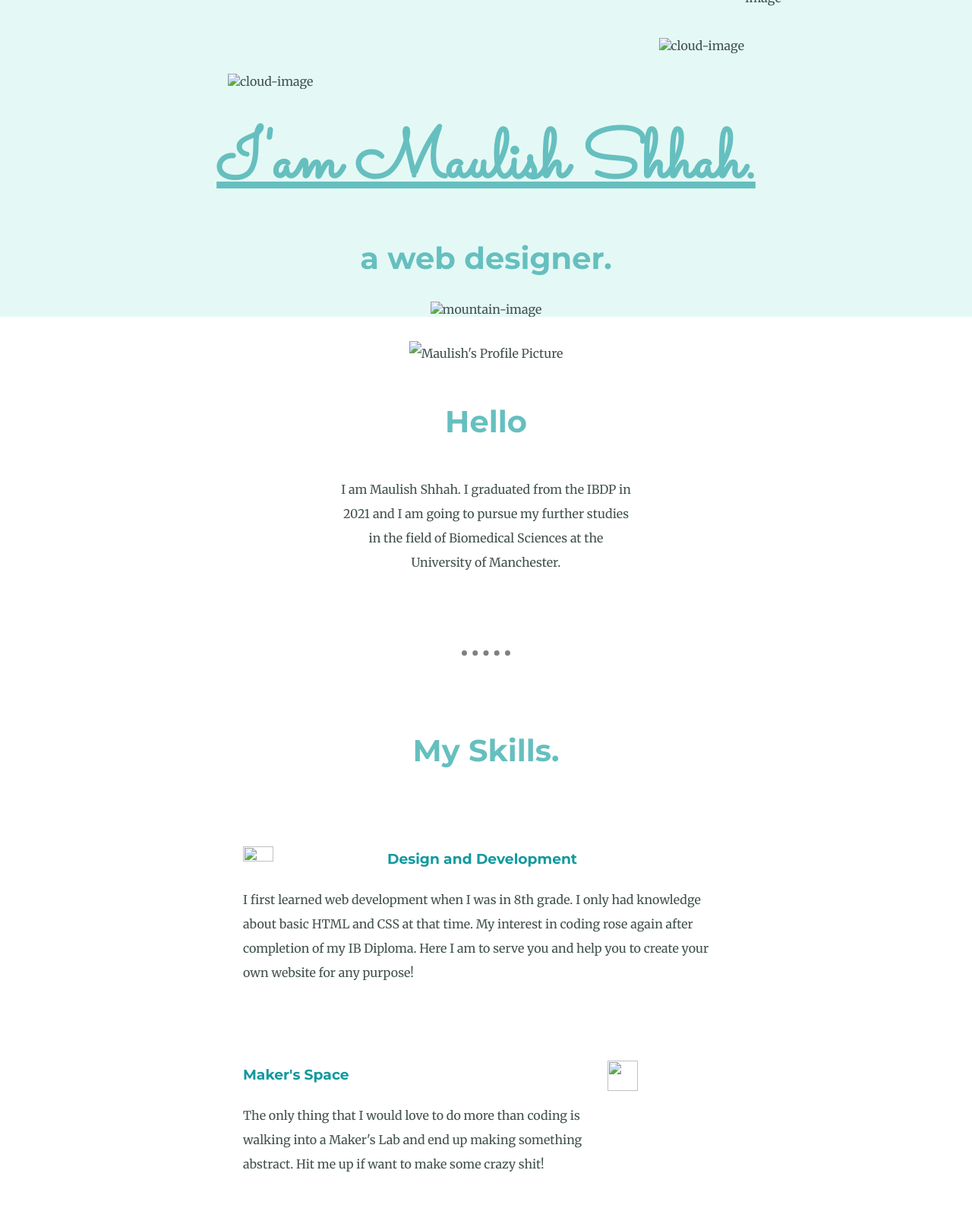
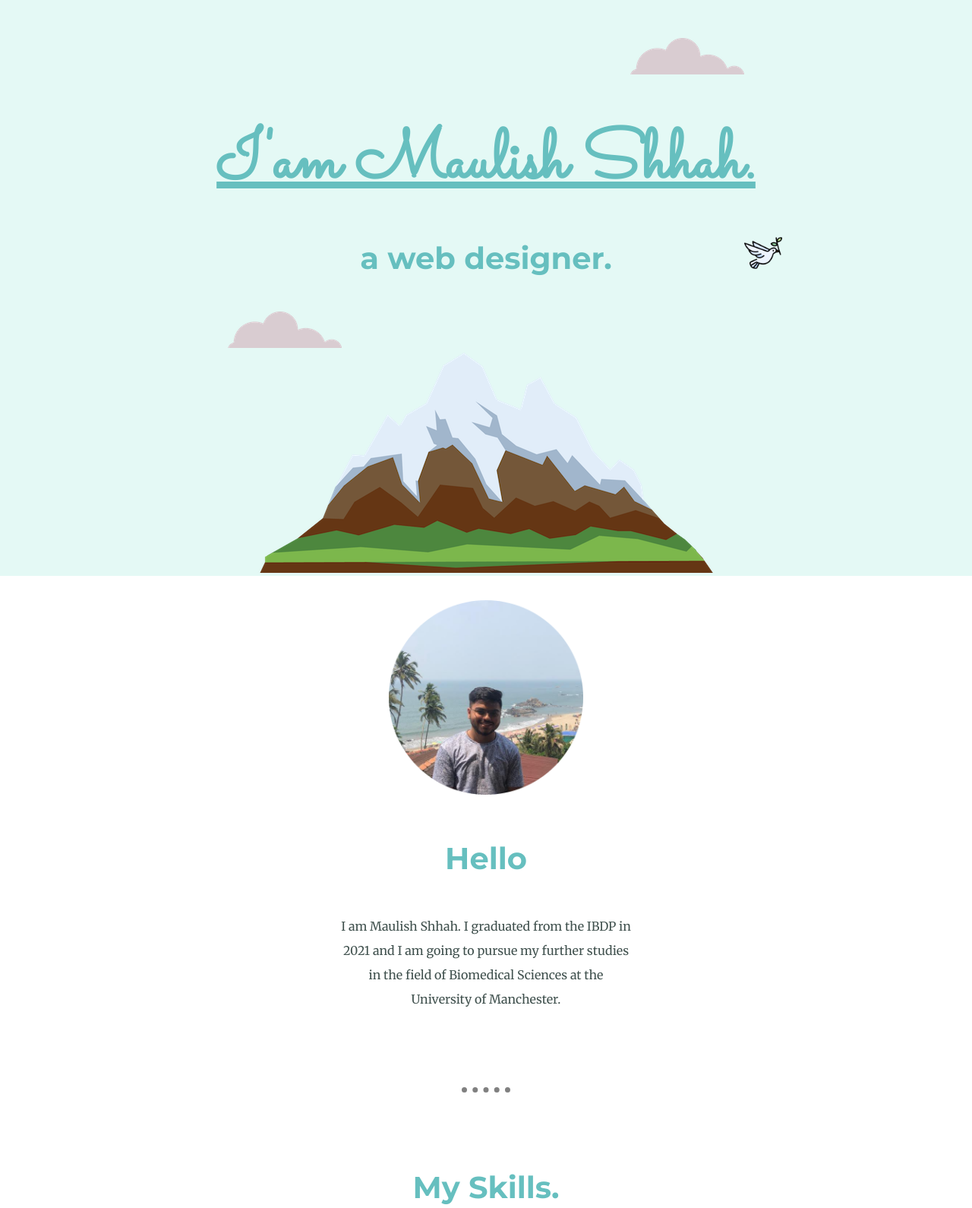
Before and after one commit to maulishshhah34/PS, a plain HTML site: page index.html in a window 1280 px wide. Shown: the top 1590 px of the page at 76% size. Drawn offline with Linux system fonts and the light colour scheme; files that its build step writes are made by us from their sources.

Commit message:
Update index.html

```diff
--- a/index.html
+++ b/index.html
@@ -3,7 +3,7 @@
   <head>
     <meta charset="utf-8">
     <title>Maulish Shhah</title>
-    <link rel="stylesheet" href="CSS/styles.css">
+    <link rel="stylesheet" href="styles.css">
     <link rel="icon" href="favicon (1).ico">
     <link rel="preconnect" href="https://fonts.gstatic.com">
     <link rel="preconnect" href="https://fonts.gstatic.com">
@@ -11,18 +11,18 @@
   </head>
   <body>
     <div class="topcontainer">
-      <img class="bird1" src="images/bird.png" alt="Bird image" height="50px" width="50px">
-      <img class="top-cloud1" src="images/cloud.png" alt="cloud-image">
+      <img class="bird1" src="bird.png" alt="Bird image" height="50px" width="50px">
+      <img class="top-cloud1" src="cloud.png" alt="cloud-image">
       <h1>I'am Maulish Shhah.</h1>
       <h2>a web designer.</h2>
-      <img class="bottom-cloud1" src="images/cloud.png" alt="cloud-image">
-      <img src="images/mountain.png" alt="mountain-image">
+      <img class="bottom-cloud1" src="cloud.png" alt="cloud-image">
+      <img src="mountain.png" alt="mountain-image">
     </div>
 
     <div class="middlecontainer">
       <div class="profile">
         <br>
-        <img height="256px" width="256px" src="images/maulish.png" alt="Maulish's Profile Picture">
+        <img height="256px" width="256px" src="maulish.png" alt="Maulish's Profile Picture">
         <h2>Hello</h2>
         <p>I am Maulish Shhah. I graduated from the IBDP in 2021 and I am going to pursue my further studies
           in the field of Biomedical Sciences at the University of Manchester.</p>
@@ -31,13 +31,13 @@
       <div class="skills">
         <h2>My Skills.</h2>
         <div class="skill-row">
-          <img class="code-img" src="images/programming.png" alt="">
+          <img class="code-img" src="programming.png" alt="">
           <h3>Design and Development</h3>
           <p>I first learned web development when I was in 8th grade. I only had knowledge about basic HTML and CSS at that time. My interest in coding
              rose again after completion of my IB Diploma. Here I am to serve you and help you to create your own website for any purpose!</p>
         </div>
         <div class="skill-row">
-          <img class="makers-img" height="256px" width="256px" src="images/settings.png" alt="">
+          <img class="makers-img" height="256px" width="256px" src="settings.png" alt="">
           <h3>Maker's Space</h3>
           <p>The only thing that I would love to do more than coding is walking into a Maker's Lab and end up making something abstract. Hit me up if want to make some crazy shit!</p>
         </div>
```
